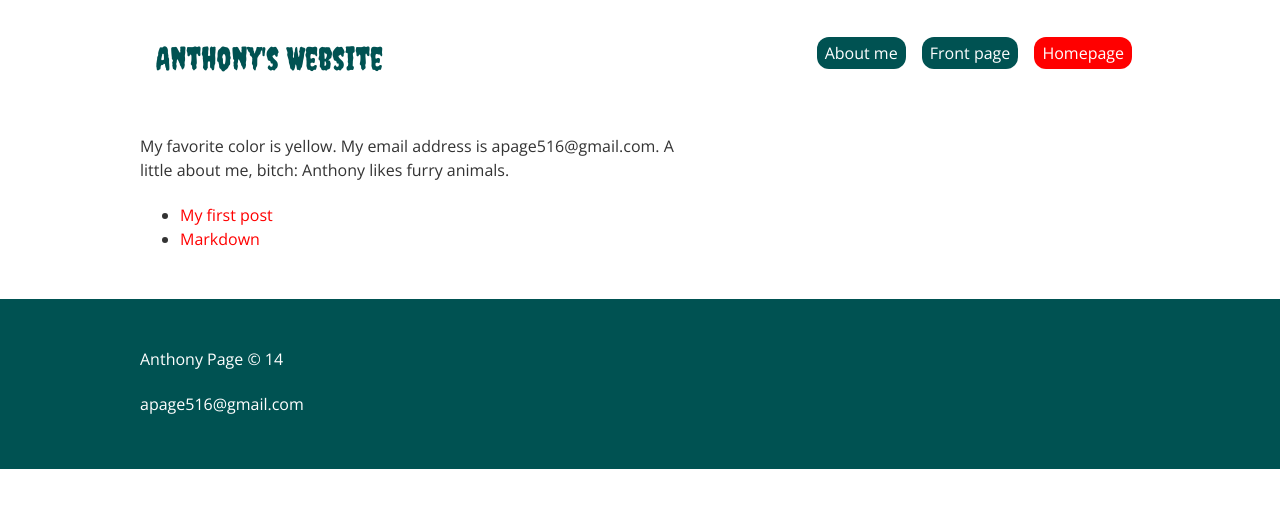
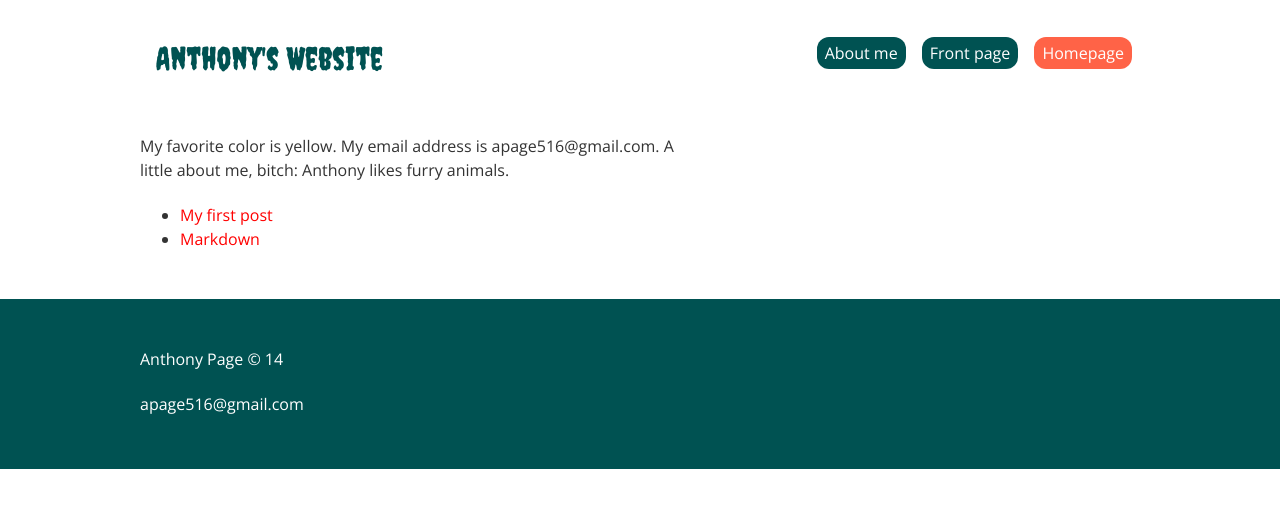
Before and after one commit to theanthonypage/theanthonypage.github.io, a Jekyll site: the page built from index.html, in a window 1280 px wide. Shown: the top 508 px of the page. Built offline with Jekyll 4.4.1, drawn with Linux system fonts in a browser that asks for light colours.

Commit message:
changed colors

```diff
--- a/css/main.css
+++ b/css/main.css
@@ -144,8 +144,13 @@ a:hover {
 }
 
 .nav-link.active {
-	background-color:red;
+	background-color:tomato;
 	color:white;
+}
+
+.nav-link.active:hover {
+	background-color:white;
+	color:tomato;
 }
 
 /* Columns */
```
